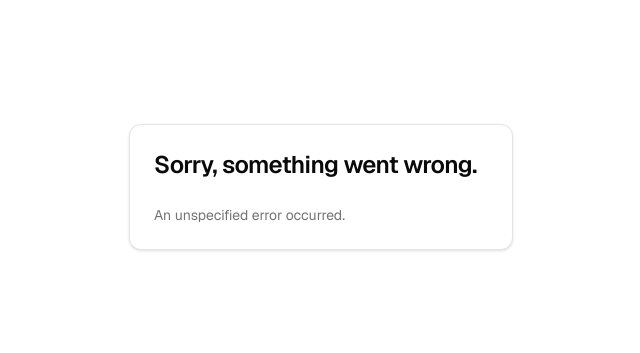
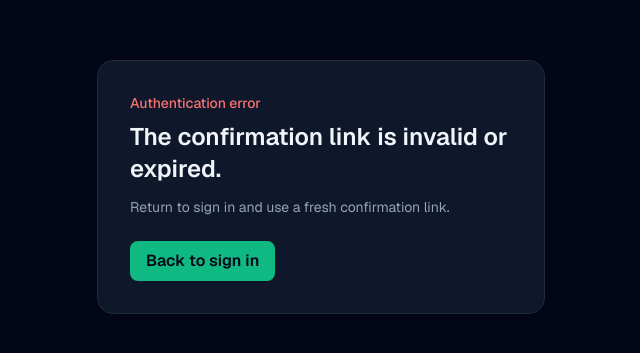
Before and after one commit to fanmade2999-bit/sme-mis, a Next.js app: page /auth/error in a window 1280 px wide. Shown: the part 213-566 px from the top of the page, without its empty margins (319-959 px from the left). Built offline with nearby package versions, Linux system fonts and the light colour scheme.

Commit message:
chore: simplify auth error page

```diff
--- a/app/auth/error/page.tsx
+++ b/app/auth/error/page.tsx
@@ -1,51 +1,14 @@
-import { Card, CardContent, CardHeader, CardTitle } from "@/components/ui/card";
-import { Suspense } from "react";
-
-async function ErrorContent({
-  searchParams,
-}: {
-  searchParams: Promise<{ error: string }>;
-}) {
-  const params = await searchParams;
-
+export default function AuthErrorPage() {
   return (
-    <>
-      {params?.error ? (
-        <p className="text-sm text-muted-foreground">
-          Code error: {params.error}
-        </p>
-      ) : (
-        <p className="text-sm text-muted-foreground">
-          An unspecified error occurred.
-        </p>
-      )}
-    </>
+    <main className="flex min-h-screen items-center justify-center bg-slate-950 px-6 text-slate-100">
+      <section className="w-full max-w-md rounded-2xl border border-slate-800 bg-slate-900 p-8">
+        <p className="text-sm font-medium text-red-400">Authentication error</p>
+        <h1 className="mt-2 text-2xl font-semibold">The confirmation link is invalid or expired.</h1>
+        <p className="mt-3 text-sm text-slate-400">Return to sign in and use a fresh confirmation link.</p>
+        <a href="/auth/login" className="mt-6 inline-block rounded-lg bg-emerald-500 px-4 py-2 font-semibold text-slate-950 hover:bg-emerald-400">
+          Back to sign in
+        </a>
+      </section>
+    </main>
   );
 }
-
-export default function Page({
-  searchParams,
-}: {
-  searchParams: Promise<{ error: string }>;
-}) {
-  return (
-    <div className="flex min-h-svh w-full items-center justify-center p-6 md:p-10">
-      <div className="w-full max-w-sm">
-        <div className="flex flex-col gap-6">
-          <Card>
-            <CardHeader>
-              <CardTitle className="text-2xl">
-                Sorry, something went wrong.
-              </CardTitle>
-            </CardHeader>
-            <CardContent>
-              <Suspense>
-                <ErrorContent searchParams={searchParams} />
-              </Suspense>
-            </CardContent>
-          </Card>
-        </div>
-      </div>
-    </div>
-  );
-}
```
